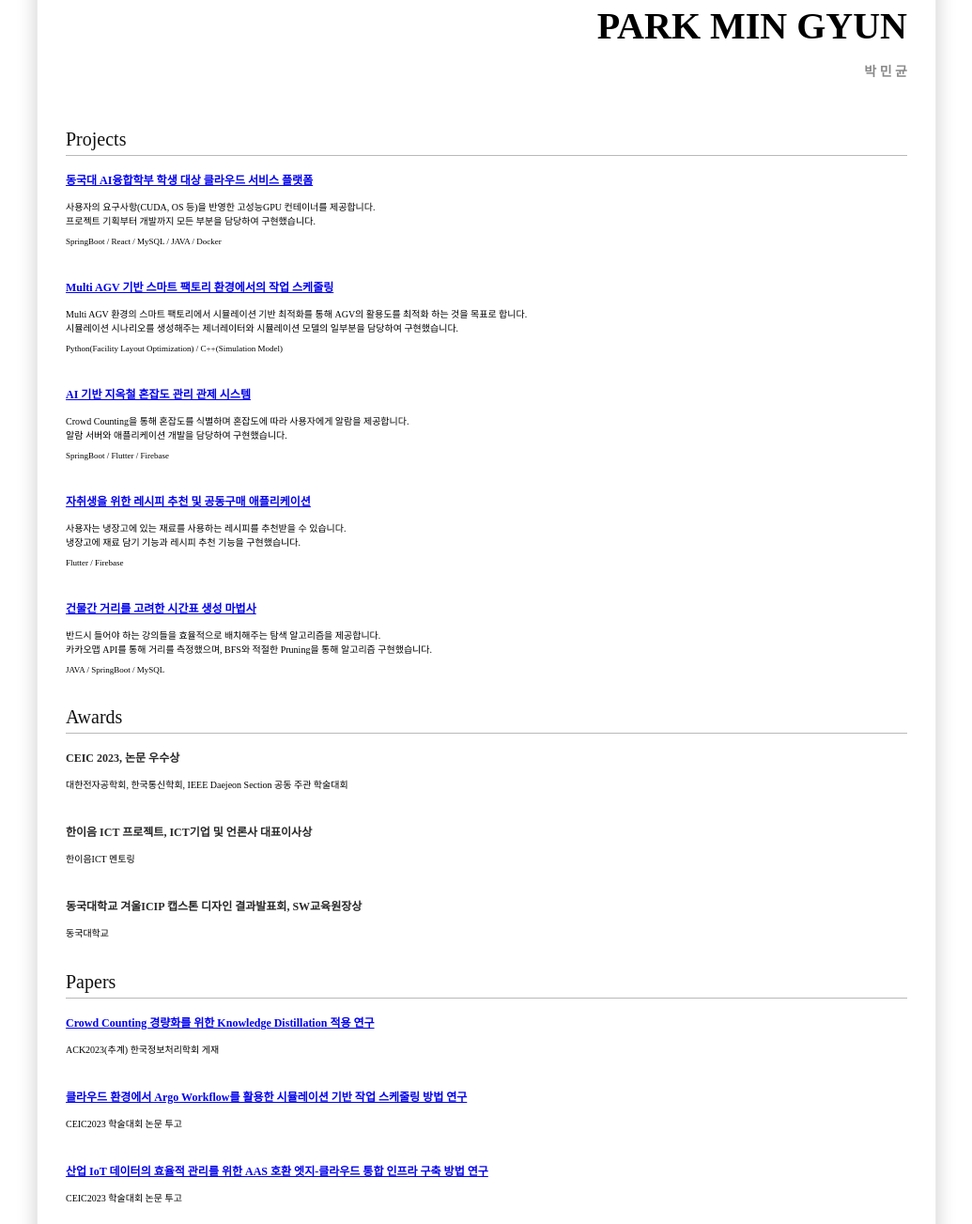
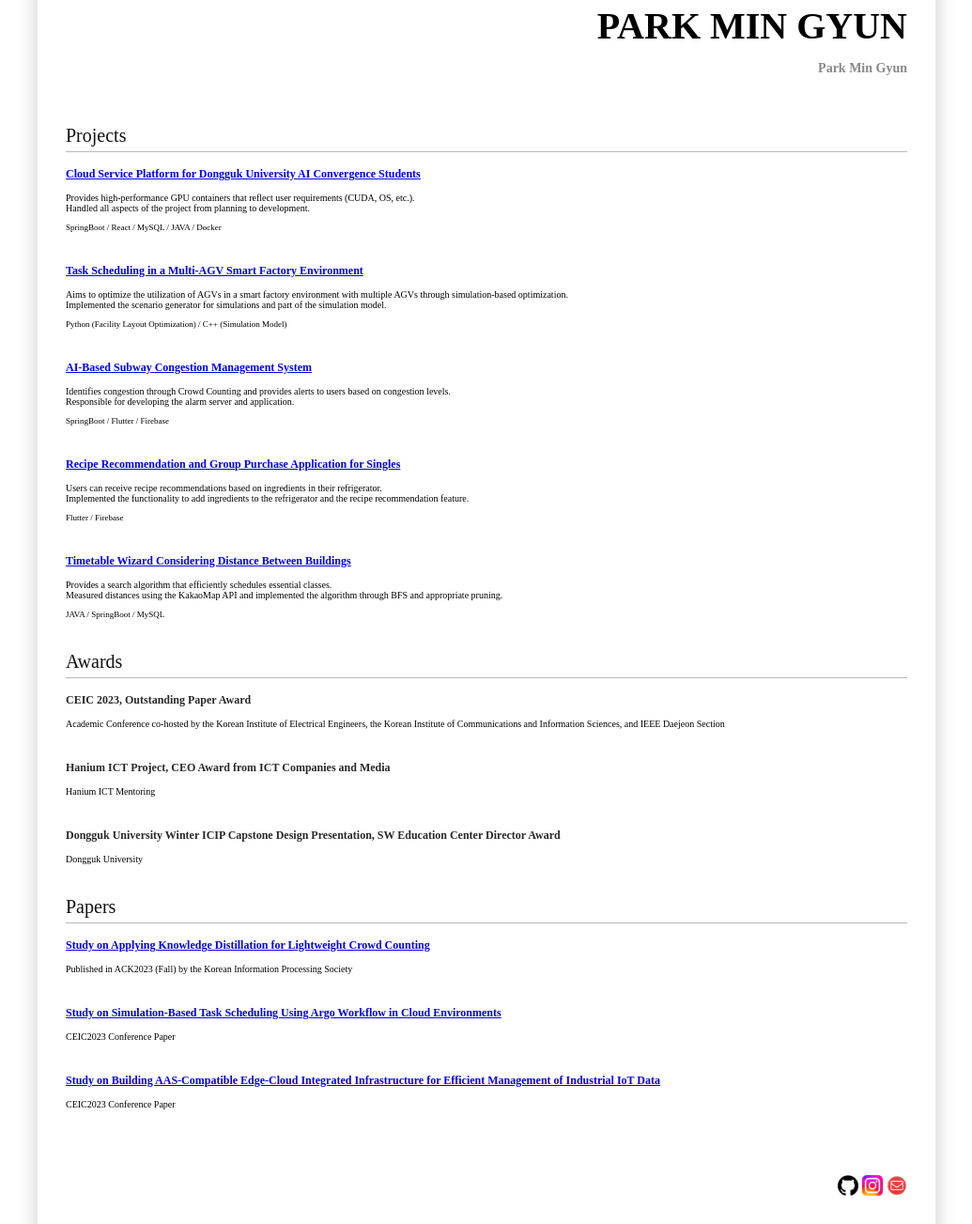
Before and after one commit to parkmingyun99/parkmingyun99.github.io, a plain HTML site: page index.html in a window 1280 px wide. Shown: the part 57-1360 px from the top of the page at 94% size, without its empty margins (122-1157 px from the left). Drawn offline with Linux system fonts and the light colour scheme.

Commit message:
Update index.html

```diff
--- a/index.html
+++ b/index.html
@@ -1,4 +1,4 @@
-<!DOCTYPE html>
+<!-- <!DOCTYPE html>
 <html>
 <head>
     <meta charset="utf-8" />
@@ -86,3 +86,94 @@
   </div>
 </body>
 </html>
+ -->
+
+
+<!DOCTYPE html>
+<html>
+<head>
+    <meta charset="utf-8" />
+    <meta http-equiv="X-UA-Compatible" content="IE=edge">
+    <title>PARK MIN GYUN</title>
+    <link rel="stylesheet" href="index.css">
+    <meta name="viewport" content="width=device-width, initial-scale=1">
+</head>
+<body>
+  <div class="mainbox">
+    <div class="title">
+      <h1>PARK MIN GYUN</h1>
+      <p class="name-text"> Park Min Gyun</p>
+      <br>
+    </div>
+
+    <div>
+      <p class = "themes">Projects
+      <section>
+        <p class="title-text"><a href="https://github.com/DGU-Dcloud/Dcloud">Cloud Service Platform for Dongguk University AI Convergence Students</a></p>
+        <p class="desc-text">Provides high-performance GPU containers that reflect user requirements (CUDA, OS, etc.).<br>Handled all aspects of the project from planning to development.</p>
+        <p class="sub-text">SpringBoot / React / MySQL / JAVA / Docker</p>
+      </section>
+      <section>
+        <p class="title-text"><a href="https://github.com/parkmingyun99/Event-based-Simulation">Task Scheduling in a Multi-AGV Smart Factory Environment</a></p>
+        <p class="desc-text">Aims to optimize the utilization of AGVs in a smart factory environment with multiple AGVs through simulation-based optimization.<br>Implemented the scenario generator for simulations and part of the simulation model.</p>
+        <p class="sub-text">Python (Facility Layout Optimization) / C++ (Simulation Model)</p>
+      </section>
+      <section>
+        <p class="title-text"><a href="https://github.com/2023-SubwayCongestion">AI-Based Subway Congestion Management System</a></p>
+        <p class="desc-text">Identifies congestion through Crowd Counting and provides alerts to users based on congestion levels.<br>Responsible for developing the alarm server and application.</p>
+        <p class="sub-text">SpringBoot / Flutter / Firebase</p>
+      </section>
+      <section>
+        <p class="title-text"><a href="https://github.com/2022EvenBetter/HomeAloneRecipe">Recipe Recommendation and Group Purchase Application for Singles</a></p>
+        <p class="desc-text">Users can receive recipe recommendations based on ingredients in their refrigerator.<br>Implemented the functionality to add ingredients to the refrigerator and the recipe recommendation feature.</p>
+        <p class="sub-text">Flutter / Firebase</p>
+      </section>
+      <section>
+        <p class="title-text"><a href="https://github.com/CSID-DGU/2022-01-OSSP1-ConfusedMinsu-5">Timetable Wizard Considering Distance Between Buildings</a></p>
+        <p class="desc-text">Provides a search algorithm that efficiently schedules essential classes.<br>Measured distances using the KakaoMap API and implemented the algorithm through BFS and appropriate pruning.</p>
+        <p class="sub-text">JAVA / SpringBoot / MySQL</p>
+      </section>
+      </p>
+
+      <p class = "themes">Awards
+        <section>
+          <p class="title-text">CEIC 2023, Outstanding Paper Award</p>
+          <p class="desc-text">Academic Conference co-hosted by the Korean Institute of Electrical Engineers, the Korean Institute of Communications and Information Sciences, and IEEE Daejeon Section</p>
+        </section>
+        <section>
+          <p class="title-text">Hanium ICT Project, CEO Award from ICT Companies and Media</p>
+          <p class="desc-text">Hanium ICT Mentoring</p>
+        </section>
+        <section>
+          <p class="title-text">Dongguk University Winter ICIP Capstone Design Presentation, SW Education Center Director Award</p>
+          <p class="desc-text">Dongguk University</p>
+        </section>
+      </p>
+
+      <p class = "themes">Papers
+        <section>
+          <p class="title-text"><a href="https://kiss.kstudy.com/Detail/Ar?key=4059504">Study on Applying Knowledge Distillation for Lightweight Crowd Counting</a></p>
+          <p class="desc-text">Published in ACK2023 (Fall) by the Korean Information Processing Society</p>
+        </section>
+        <section>
+          <p class="title-text"><a href="https://www.theieie.org/events/?part=03&c_id=850">Study on Simulation-Based Task Scheduling Using Argo Workflow in Cloud Environments</a></p>
+          <p class="desc-text">CEIC2023 Conference Paper</p>
+        </section>
+        <section>
+          <p class="title-text"><a href="https://www.theieie.org/events/?part=03&c_id=850">Study on Building AAS-Compatible Edge-Cloud Integrated Infrastructure for Efficient Management of Industrial IoT Data</a></p>
+          <p class="desc-text">CEIC2023 Conference Paper</p>
+        </section>
+      </p>
+    </div>
+
+    <div class="contact">
+      <section>
+        <br><br>
+        <a href="https://github.com/parkmingyun99"><img class="img" src="images/github.png"></a>
+        <a href="https://www.instagram.com/mingyun_gg"><img class="img" src="images/insta.png"></a>
+        <a href="mailto:griffinland9@naver.com"><img class="img" src="images/email.png"></a>
+      </section>
+    </div>
+  </div>
+</body>
+</html>
```
